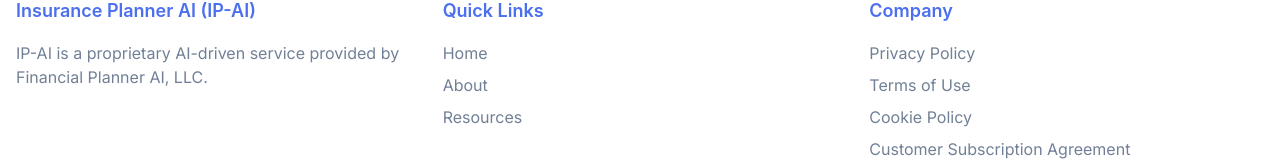
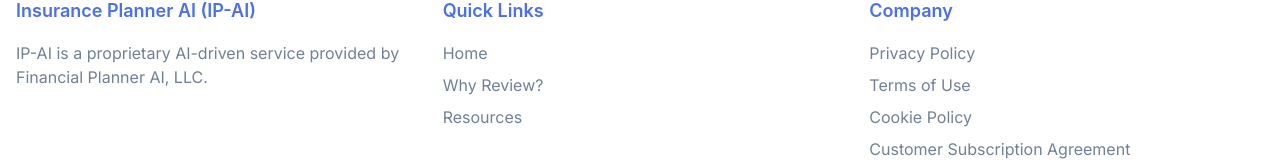
Before and after one commit to itsgabeover/dashboard-copy, a Next.js app: page / in a window 1280 px wide. Shown: the part 3542-3705 px from the top of the page. Built offline with nearby package versions, Linux system fonts and the light colour scheme.

Commit message:
Update Footer.tsx

```diff
--- a/components/Footer.tsx
+++ b/components/Footer.tsx
@@ -35,7 +35,7 @@ export function Footer() {
                   href="/about"
                   className="text-text-light hover:text-text block py-2 md:py-0"
                 >
-                  About
+                  Why Review?
                 </Link>
               </li>
               <li>
```
